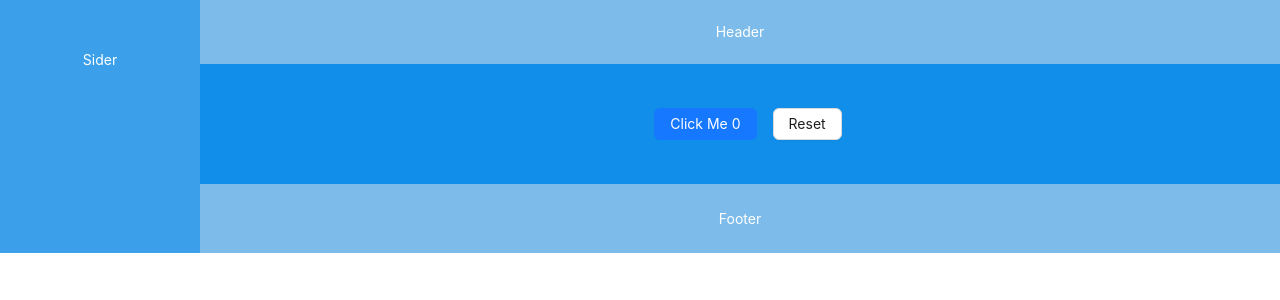
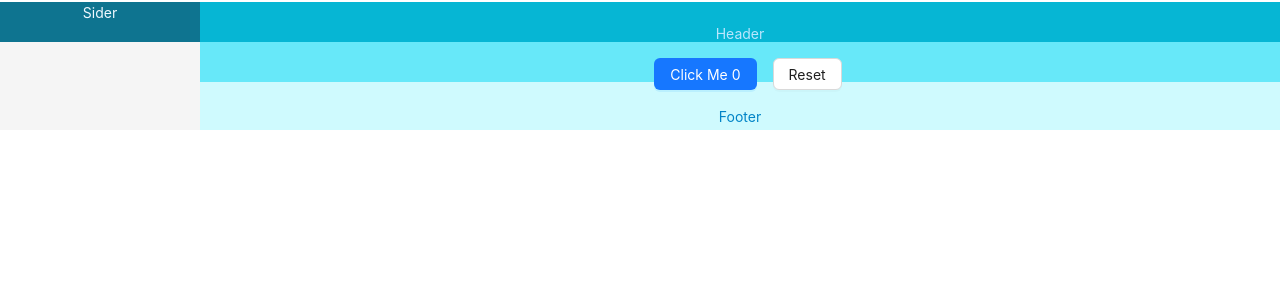
Before and after one commit to weishaodaren/form-editable, a React (Vite) app: page / in a window 1280 px wide. Shown: the top 300 px of the page. Built offline with nearby package versions, Linux system fonts and the light colour scheme; what @ant-design/happy-work-theme would draw is missing.

Commit message:
feat: style

```diff
--- a/src/pages/Layout.tsx
+++ b/src/pages/Layout.tsx
@@ -1,51 +1,21 @@
-import type { PropsWithChildren, FC, CSSProperties } from 'react';
+import type { PropsWithChildren, FC } from 'react';
 
 import { Layout as AntdLayout, Space } from 'antd';
 
 const { Header, Sider, Content, Footer } = AntdLayout;
-
-const headerStyle: CSSProperties = {
-  textAlign: 'center',
-  color: '#fff',
-  height: 64,
-  paddingInline: 50,
-  lineHeight: '64px',
-  backgroundColor: '#7dbcea',
-};
-
-const contentStyle: CSSProperties = {
-  textAlign: 'center',
-  minHeight: 120,
-  lineHeight: '120px',
-  color: '#fff',
-  backgroundColor: '#108ee9',
-};
-
-const siderStyle: CSSProperties = {
-  textAlign: 'center',
-  lineHeight: '120px',
-  color: '#fff',
-  backgroundColor: '#3ba0e9',
-};
-
-const footerStyle: CSSProperties = {
-  textAlign: 'center',
-  color: '#fff',
-  backgroundColor: '#7dbcea',
-};
 
 /**
  * Layout
  */
 const Layout: FC<PropsWithChildren> = ({ children }) => {
   return (
-    <Space direction="vertical" style={{ width: '100%', height: '100%' }} size={[0, 48]}>
+    <Space direction="vertical" className="w-full h-full" size={[0, 48]}>
       <AntdLayout>
-        <Sider style={siderStyle}>Sider</Sider>
+        <Sider className="text-center h-10 bg-cyan-700 text-sky-50">Sider</Sider>
         <AntdLayout>
-          <Header style={headerStyle}>Header</Header>
-          <Content style={contentStyle}>{children}</Content>
-          <Footer style={footerStyle}>Footer</Footer>
+          <Header className="text-center h-10 bg-cyan-500 text-sky-200">Header</Header>
+          <Content className="text-center h-10 bg-cyan-300 text-sky-400">{children}</Content>
+          <Footer className="text-center h-10 bg-cyan-100 text-sky-600">Footer</Footer>
         </AntdLayout>
       </AntdLayout>
     </Space>
```
